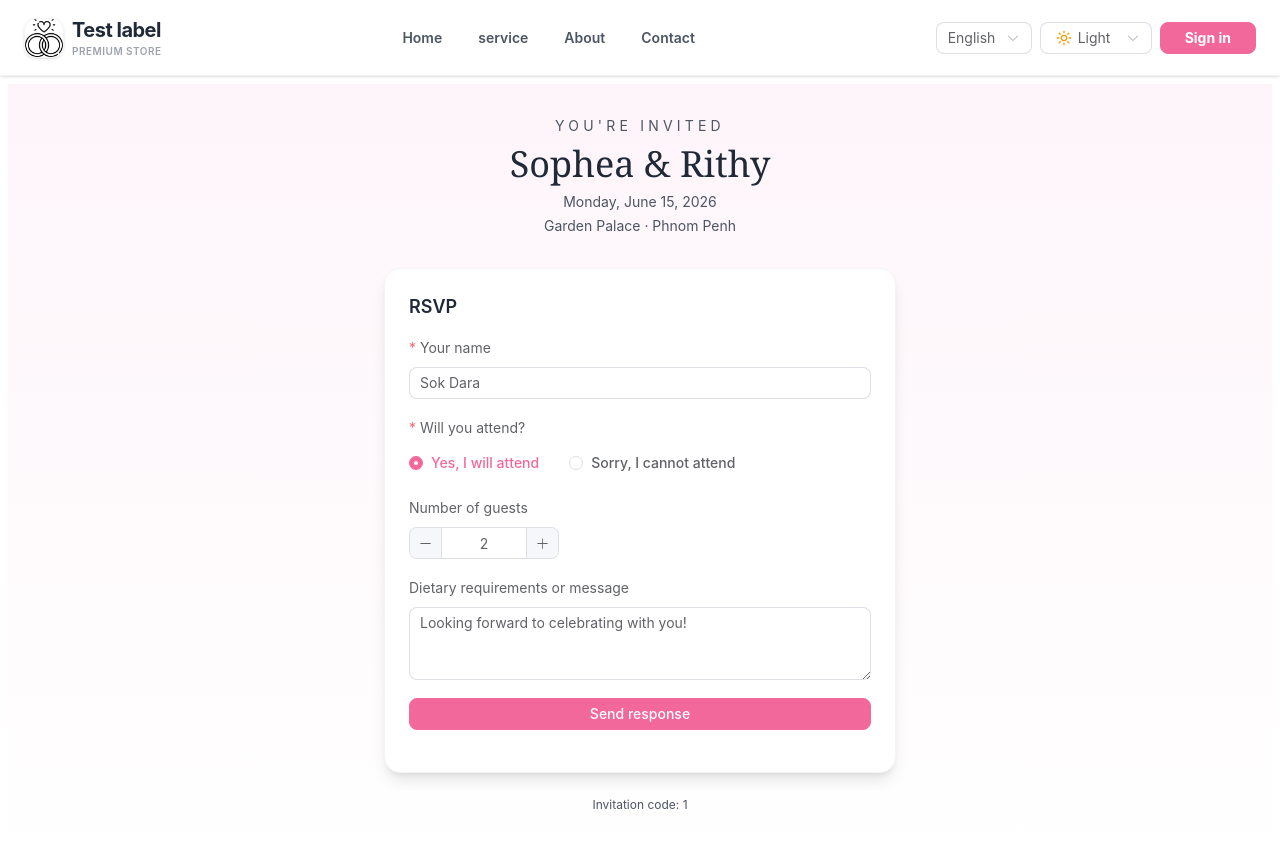
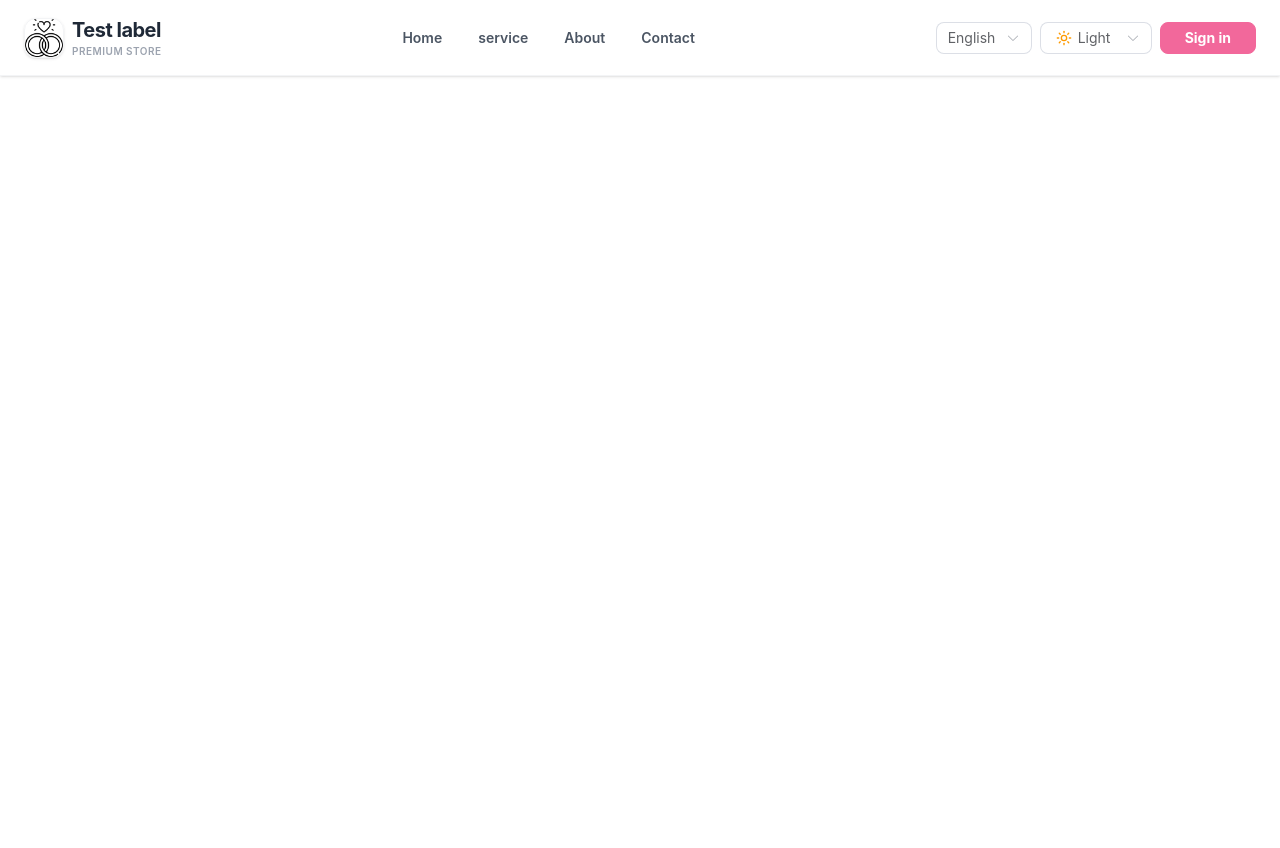
Before and after one commit to hsh-2001/wedding, a Nuxt app: page /invite/1 in a window 1280 px wide. Shown: the top 848 px of the page. After the commit the page ends 800 px from the top, so only its background shows below. Built offline with nearby package versions, Linux system fonts and the light colour scheme.

Commit message:
Implement invitation feature

```diff
--- /dev/null
+++ b/app/components/invitations/TemplateOne.vue
@@ -0,0 +1,17 @@
+<template>
+        <!-- runtime-core.esm-bundler.js?v=a6a96bf2:7209 <Suspense> is an experimental feature and its API will likely change.
+devtools.client.js?v=a6a96bf2:52 ✨ Nuxt DevTools  Press Shift + Option + D to open DevTools
+[id].vue:23 Received data: {n: 'SEnghong', t: 'Mrr Senghong', p: '010291929', e: 'test@gmail.com', c: 'D5CE-SENG-DEI2', …}c: "D5CE-SENG-DEI2"e: "test@gmail.com"n: "SEnghong"p: "010291929"r: "sf"t: "Mrr Senghong"[[Prototype]]: Objectconstructor: ƒ Object()hasOwnProperty: ƒ hasOwnProperty()isPrototypeOf: ƒ isPrototypeOf()propertyIsEnumerable: ƒ propertyIsEnumerable()toLocaleString: ƒ toLocaleString()toString: ƒ toString()valueOf: ƒ valueOf()__defineGetter__: ƒ __defineGetter__()__defineSetter__: ƒ __defineSetter__()__lookupGetter__: ƒ __lookupGetter__()__lookupSetter__: ƒ __lookupSetter__()__proto__: (...)get __proto__: ƒ __proto__()set __proto__: ƒ __proto__() Decompressed ID: d5ce302c-5a54-4e63-90d9-4c7ed4267bd2 -->
+
+    <div>
+        Hello
+    </div>
+</template>
+
+<script setup lang="ts">
+
+</script>
+
+<style scoped>
+
+</style>
--- a/app/composables/useEvent.ts
+++ b/app/composables/useEvent.ts
@@ -98,7 +98,7 @@ export function useEvent() {
           company_id: result.data.company_id,
           bride_name: result.data.bride_name || '',
           groom_name: result.data.groom_name || '',
-          wedding_date: result.data.wedding_date ? new Date(result.data.wedding_date).toISOString().split('T')[0] : '',
+          wedding_date: result.data.wedding_date ? new Date(result.data.wedding_date).toISOString().split('T')[0] as string : '',
           venue_name: result.data.venue_name || '',
           venue_address: result.data.venue_address || '',
           description: result.data.description || ''
--- a/app/composables/useGuest.ts
+++ b/app/composables/useGuest.ts
@@ -1,5 +1,6 @@
 import { upsertGuestApi } from "~/utils/apiCalling";
-import { GuestResponse, type IUpsertGuestRequest } from "~~/shared/types/guest";
+import { GuestResponse, type IGuest, type IUpsertGuestRequest } from "~~/shared/types/guest";
+import LZString from "lz-string";
 
 export default function useGuest() {
     const route = useRoute();
@@ -56,11 +57,33 @@ export default function useGuest() {
         }
     }
 
+    const handleShareEvent = (data: IGuest) => {
+        const guest = {
+            n: data.name,
+            t: data.title,
+            p: data.phone,
+            e: data.email,
+            c: data.invitation_code,
+            r: data.remark,
+        }
+        const compressedData = LZString.compressToEncodedURIComponent(JSON.stringify(guest));
+        const idCompress = LZString.compressToEncodedURIComponent(weddingId);
+        navigator.share({
+            title: 'You are invited to our wedding!',
+            url: `${window.location.origin}/shares/${idCompress}?v=${compressedData}`,
+        }).then(() => {
+            console.log('Event details shared successfully');
+        }).catch((error) => {
+            console.error('Error sharing event details:', error);
+        });
+    }
+
     return {
         upsertGuestModel,
         upsertGuest,
         getGuestsByWeddingId,
         guestList,
         dialogVisible,
+        handleShareEvent,
     };
 };
--- /dev/null
+++ b/app/layouts/invitation.vue
@@ -0,0 +1,11 @@
+<template>
+    <div class="w-full container mx-auto min-h-screen">
+        <slot />
+    </div>
+</template>
+
+<script setup lang="ts">
+
+</script>
+
+<style scoped></style>
--- a/app/middleware/auth.global.ts
+++ b/app/middleware/auth.global.ts
@@ -1,9 +1,13 @@
 
 
 export default defineNuxtRouteMiddleware((to, from) => {
+  if (to.path.startsWith('/shares')) {
+    return;
+  };
+
   const allowGuestPaths = ['/admin/login', '/service', '/', '/contact', '/about'];
   let token = null;
-  if (process.server) {
+  if (import.meta.server) {
     const cookieHeader = useRequestHeaders()['cookie'] || '';
     token = cookieHeader.split('; ').find(row => row.startsWith('token='))?.split('=')[1];
   } else {
--- a/app/pages/admin/events/wedding/[id].vue
+++ b/app/pages/admin/events/wedding/[id].vue
@@ -32,7 +32,7 @@
             </button>
         </div>
     <EventWeddingDetail v-if="!isInvitationsTab" :eventModel="weddingModel" />
-    <EventInvatationList v-else />
+    <EventInvatationList v-else :wedding-data="weddingModel" />
     </div>
 </template>
 
--- a/app/pages/invite/[code].vue
+++ /dev/null
@@ -1,116 +0,0 @@
-<template>
-    <div class="min-h-screen w-full bg-gradient-to-b from-pink-50/80 dark:from-gray-900 to-white dark:to-gray-950 py-8 px-4">
-        <div class="max-w-lg mx-auto">
-            <!-- Wedding card -->
-            <div class="text-center mb-8">
-                <p class="text-sm uppercase tracking-[0.3em] text-(--text-muted) mb-2">
-                    {{ $t('You\'re invited') }}
-                </p>
-                <h1 class="text-3xl md:text-4xl font-serif text-(--text-main) mb-2">
-                    {{ wedding.bride_name }} & {{ wedding.groom_name }}
-                </h1>
-                <p class="text-(--text-muted) text-sm">
-                    {{ formatDate(wedding.wedding_date) }}
-                </p>
-                <p class="text-(--text-muted) text-sm mt-1">
-                    {{ wedding.venue_name }} · {{ wedding.venue_address }}
-                </p>
-            </div>
-
-            <!-- RSVP form -->
-            <div class="bg-white dark:bg-gray-800 rounded-2xl shadow-lg border border-gray-100 dark:border-gray-700 p-6">
-                <h2 class="text-lg font-semibold text-(--text-main) mb-4">
-                    {{ $t('RSVP') }}
-                </h2>
-                <el-form ref="formRef" :model="form" :rules="rules" label-position="top" class="space-y-4">
-                    <el-form-item :label="$t('Your name')" prop="guest_name">
-                        <el-input v-model="form.guest_name" :placeholder="$t('Full name')" />
-                    </el-form-item>
-                    <el-form-item :label="$t('Will you attend?')" prop="attendance">
-                        <el-radio-group v-model="form.attendance">
-                            <el-radio value="yes">{{ $t('Yes, I will attend') }}</el-radio>
-                            <el-radio value="no">{{ $t('Sorry, I cannot attend') }}</el-radio>
-                        </el-radio-group>
-                    </el-form-item>
-                    <el-form-item v-if="form.attendance === 'yes'" :label="$t('Number of guests')" prop="guest_count">
-                        <el-input-number v-model="form.guest_count" :min="1" :max="10" />
-                    </el-form-item>
-                    <el-form-item :label="$t('Dietary requirements or message')" prop="message">
-                        <el-input v-model="form.message" type="textarea" :rows="3" :placeholder="$t('e.g. Vegetarian, allergies, congratulations...')" />
-                    </el-form-item>
-                    <el-form-item>
-                        <el-button type="primary" class="w-full" :loading="submitting" @click="onSubmit">
-                            {{ $t('Send response') }}
-                        </el-button>
-                    </el-form-item>
-                </el-form>
-            </div>
-
-            <p class="text-center text-xs text-(--text-muted) mt-6">
-                {{ $t('Invitation code') }}: {{ code }}
-            </p>
-        </div>
-    </div>
-</template>
-
-<script setup lang="ts">
-import type { FormInstance, FormRules } from 'element-plus'
-import { format } from 'date-fns'
-
-const route = useRoute()
-const formRef = ref<FormInstance>()
-const submitting = ref(false)
-const code = computed(() => (route.params.code as string) || '')
-
-// Fake wedding data for the invitation
-const wedding = ref({
-    bride_name: 'Sophea',
-    groom_name: 'Rithy',
-    wedding_date: '2026-06-15',
-    venue_name: 'Garden Palace',
-    venue_address: 'Phnom Penh'
-})
-
-const formatDate = (dateStr: string) => {
-    if (!dateStr) return ''
-    return format(new Date(dateStr), 'EEEE, MMMM d, yyyy')
-}
-
-// Guest response form (fake defaults for demo)
-const form = ref({
-    guest_name: 'Sok Dara',
-    attendance: 'yes' as 'yes' | 'no',
-    guest_count: 2,
-    message: 'Looking forward to celebrating with you!'
-})
-
-const rules: FormRules = {
-    guest_name: [
-        { required: true, message: 'Please enter your name', trigger: 'blur' }
-    ],
-    attendance: [
-        { required: true, message: 'Please select your response', trigger: 'change' }
-    ]
-}
-
-const onSubmit = async () => {
-    if (!formRef.value) return
-    await formRef.value.validate((valid) => {
-        if (valid) {
-            submitting.value = true
-            // TODO: call API to save guest RSVP
-            setTimeout(() => {
-                submitting.value = false
-                // Could show success and redirect or show thank you message
-                try {
-                    notificationHelper.success('Thank you! Your response has been received.')
-                } catch (error) {
-                    console.error('Error showing success message:', error)
-                }
-            }, 800)
-        }
-    })
-}
-</script>
-
-<style scoped></style>
--- /dev/null
+++ b/app/pages/shares/[id].vue
@@ -0,0 +1,30 @@
+<template>
+    <div>
+       <TemplateOne />
+    </div>
+</template>
+
+<script setup lang="ts">
+import TemplateOne from '~/components/invitations/TemplateOne.vue';
+import LZString from 'lz-string';
+
+
+definePageMeta({
+    layout: 'invitation',
+});
+
+const route = useRoute();
+const weddingId = route.params.id as string;
+const dataQuery = route.query.v as string;
+const data = JSON.parse(LZString.decompressFromEncodedURIComponent(dataQuery) || '{}');
+const deCompressId = LZString.decompressFromEncodedURIComponent(weddingId) || '';
+
+onMounted(() => {
+    console.log('Received data:', data, 'Decompressed ID:', deCompressId);
+});
+
+</script>
+
+<style scoped>
+
+</style>
--- a/package.json
+++ b/package.json
@@ -25,6 +25,7 @@
     "firebase-admin": "^10.3.0",
     "jsonwebtoken": "^9.0.3",
     "lucide-vue-next": "^0.577.0",
+    "lz-string": "^1.5.0",
     "nuxt": "^4.1.3",
     "pg": "^8.20.0",
     "pinia-plugin-persistedstate": "^4.7.1",
```
Also changed, not shown: app/components/event/InvatationList.vue (+19 -6 lines), 1 other file (tests, documents, lock files or other folders).
